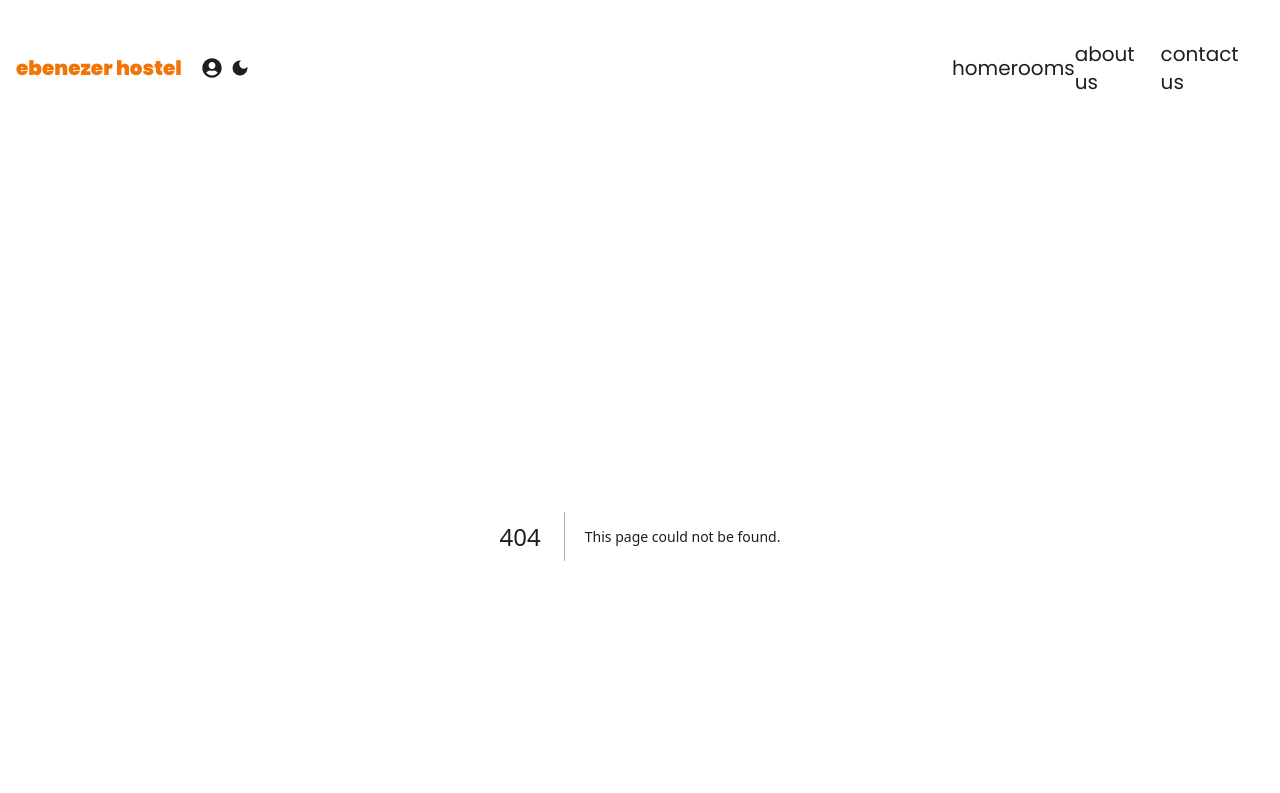
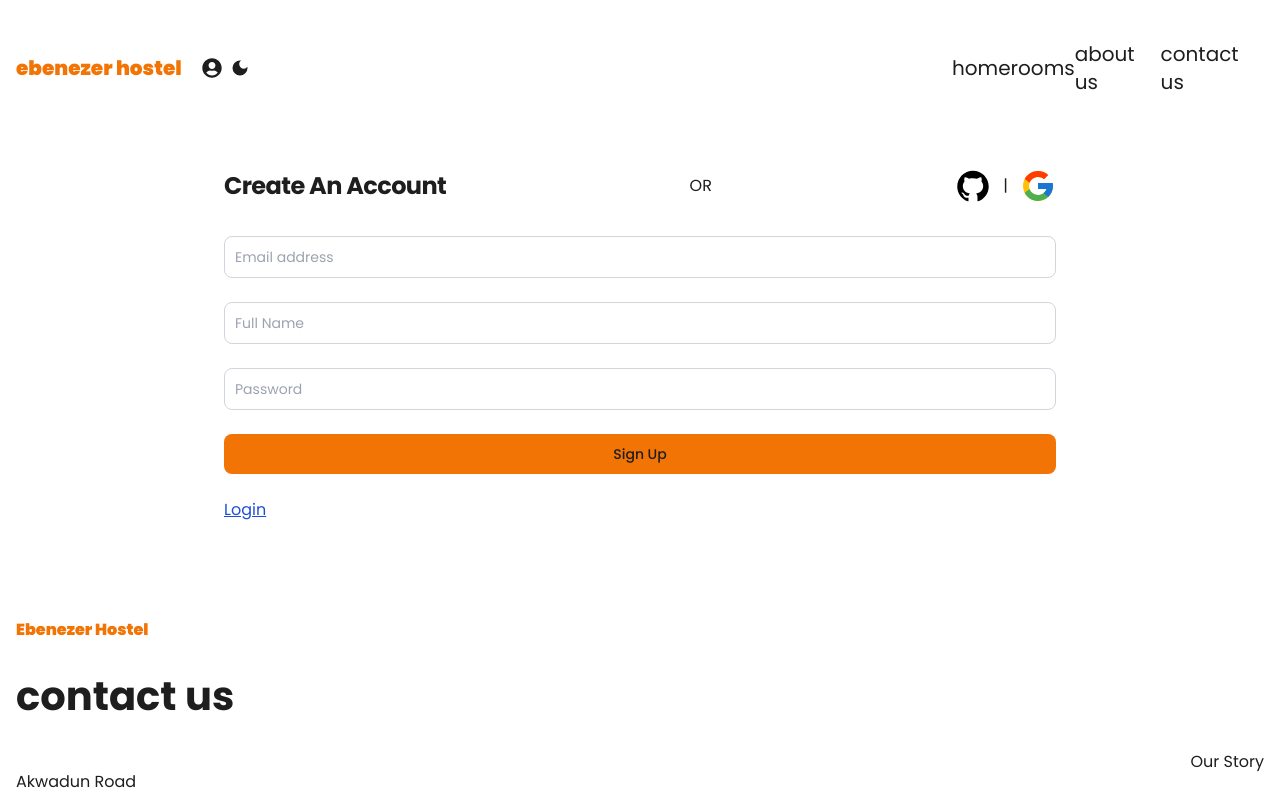
Before and after one commit to owusuvictorjnr/anu-hostel-mgt-system, a Next.js app: page /auth in a window 1280 px wide. Before the commit this address had no page. Shown: the top 793 px of the page. Built offline with nearby package versions, Linux system fonts and the light colour scheme.

Commit message:
Auth page

```diff
--- /dev/null
+++ b/app/auth/page.tsx
@@ -0,0 +1,97 @@
+'use client'
+
+import { ChangeEvent, FormEvent, useState } from 'react'
+import { AiFillGithub } from 'react-icons/ai'
+import { FcGoogle } from 'react-icons/fc'
+
+const defaultFormData = {
+  email: '',
+  name: '',
+  password: '',
+}
+
+const Auth = () => {
+  const [formData, setFormData] = useState(defaultFormData)
+  const inputStyles =
+    'border border-gray-300 sm:text-sm text-black rounded-lg block w-full p-2.5 focus:outline-none'
+
+  const handleInputChange = (event: ChangeEvent<HTMLInputElement>) => {
+    const { name, value } = event.target
+    setFormData({ ...formData, [name]: value })
+  }
+
+  const handleSubmit = async (event: FormEvent<HTMLFormElement>) => {
+    event.preventDefault()
+
+    try {
+      console.log(formData)
+    } catch (error) {
+      console.log('Error: ', error)
+    } finally {
+      setFormData(defaultFormData)
+    }
+  }
+  return (
+    <section className=" container mx-auto">
+      <div className="p-6 space-y-4 md:space-y-6 sm:p-8 w-80 md:w-[70%] mx-auto">
+        <div className="flex mb-8 flex-col md:flex-row items-center justify-between">
+          <h1 className=" capitalize text-xl font-bold leading-tight tracking-tight md:text-2xl">
+            create an account
+          </h1>
+
+          <p className="uppercase">or</p>
+
+          <span className="inline-flex items-center">
+            <AiFillGithub className="mr-3 text-4xl cursor-pointer text-black dark:text-white" />
+            |
+            <FcGoogle className="ml-3 text-4xl cursor-pointer" />
+          </span>
+        </div>
+
+        {/*Login Form */}
+        <form className=" space-y-4 md:space-y-6" onSubmit={handleSubmit}>
+          <input
+            type="email"
+            name="email"
+            placeholder="Email address"
+            required
+            className={inputStyles}
+            value={formData.email}
+            onChange={handleInputChange}
+          />
+          <input
+            type="text"
+            name="name"
+            placeholder="Full Name"
+            required
+            className={inputStyles}
+            value={formData.name}
+            onChange={handleInputChange}
+          />
+
+          <input
+            type="password"
+            name="password"
+            placeholder="Password"
+            required
+            minLength={6}
+            className={inputStyles}
+            value={formData.password}
+            onChange={handleInputChange}
+          />
+
+          <button
+            type="submit"
+            className="w-full bg-tertiary-dark focus:outline-none font-medium rounded-lg text-sm px-5 py-2.5 text-center capitalize"
+          >
+            sign up
+          </button>
+
+          <button className=" text-blue-700 underline capitalize">login</button>
+        </form>
+      </div>
+    </section>
+  )
+}
+
+export default Auth
```
